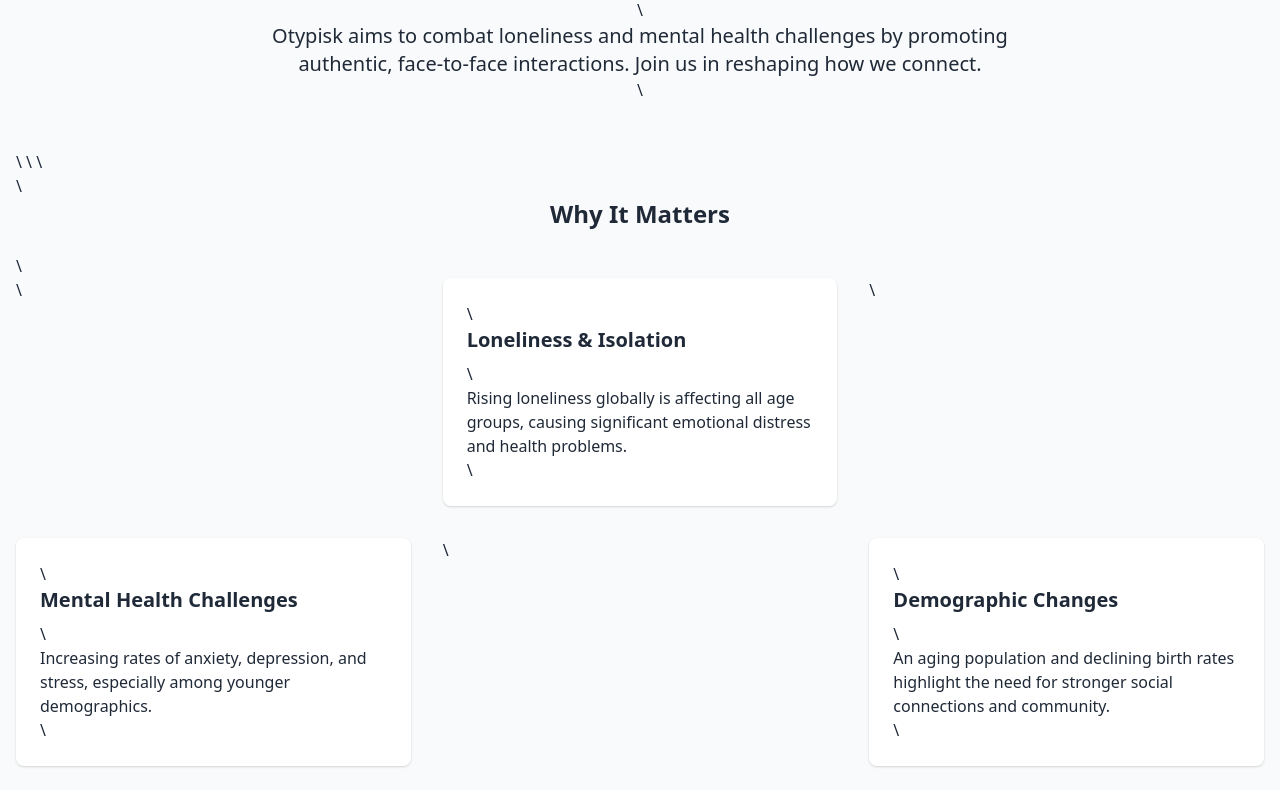
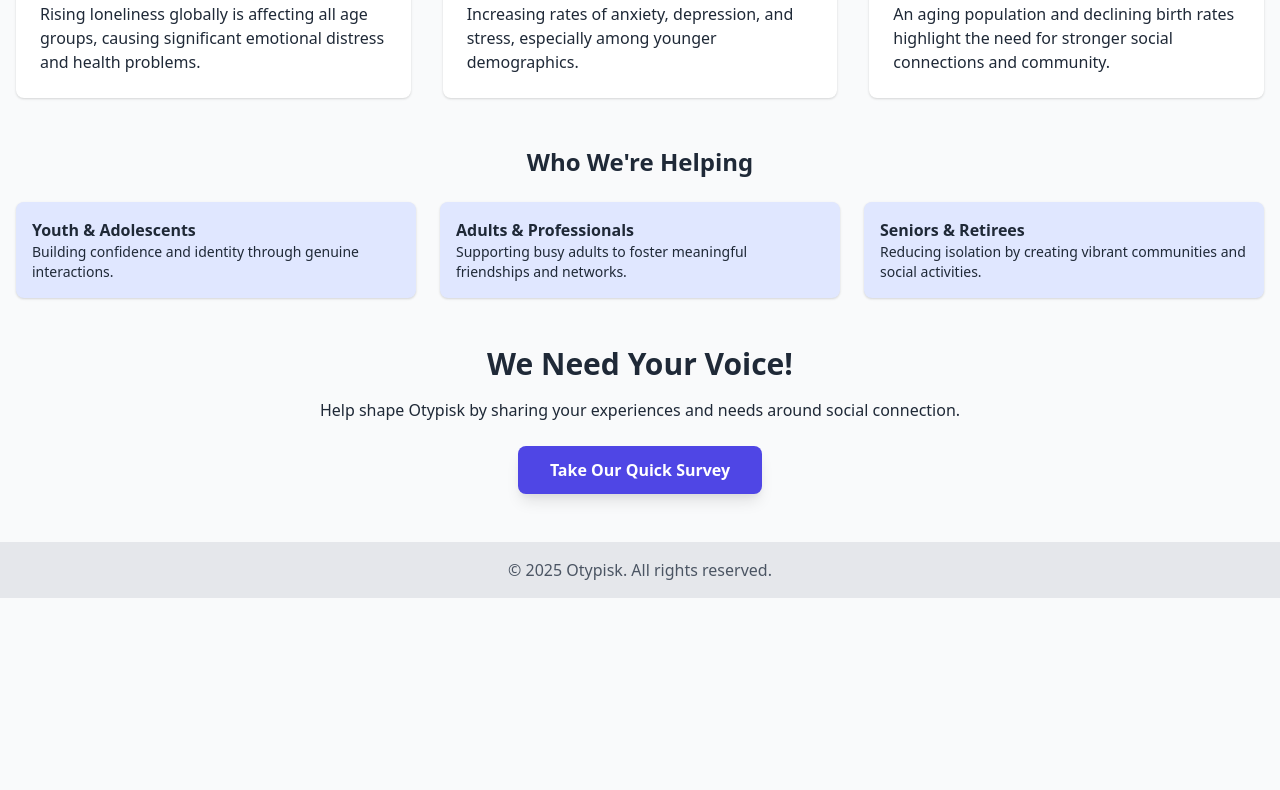
Before and after one commit to DrGuzze/Otypisk, a plain HTML site: page index.html in a window 1280 px wide. Shown: the part 442-1232 px from the top of the page. After the commit the page ends 1040 px from the top, so only its background shows below. Drawn offline with nearby package versions, Linux system fonts and the light colour scheme.

Commit message:
Update index.html

```diff
--- a/index.html
+++ b/index.html
@@ -1,80 +1,79 @@
-<!DOCTYPE html>\
-<html lang="en">\
-<head>\
-    <meta charset="UTF-8">\
-    <meta name="viewport" content="width=device-width, initial-scale=1.0">\
-    <title>Otypisk - Real Connections, Better Lives</title>\
-    <link href="https://cdn.jsdelivr.net/npm/tailwindcss@2.2.19/dist/tailwind.min.css" rel="stylesheet">\
-</head>\
-<body class="bg-gray-50 font-sans text-gray-800">\
-\
-    <!-- Header -->\
-    <header class="bg-indigo-600 text-white p-6 shadow-md">\
-        <div class="container mx-auto">\
-            <h1 class="text-4xl font-bold">Otypisk</h1>\
-            <p class="text-lg mt-2">Facilitating real-life, meaningful connections to improve mental health and social wellbeing.</p>\
-        </div>\
-    </header>\
-\
-    <!-- Main Content -->\
-    <main class="container mx-auto py-12 px-4">\
-        <!-- Vision Section -->\
-        <section class="text-center mb-12">\
-            <h2 class="text-3xl font-semibold mb-4">Our Vision \uc0\u55356 \u57263 </h2>\
-            <p class="text-xl max-w-3xl mx-auto">Otypisk aims to combat loneliness and mental health challenges by promoting authentic, face-to-face interactions. Join us in reshaping how we connect.</p>\
-        </section>\
-\
-        <!-- Target Issues Section -->\
-        <section class="mb-12">\
-            <h2 class="text-2xl font-semibold text-center mb-6">Why It Matters</h2>\
-            <div class="grid md:grid-cols-3 gap-8">\
-                <div class="bg-white rounded-lg shadow p-6">\
-                    <h3 class="text-xl font-bold mb-2">Loneliness & Isolation</h3>\
-                    <p>Rising loneliness globally is affecting all age groups, causing significant emotional distress and health problems.</p>\
-                </div>\
-                <div class="bg-white rounded-lg shadow p-6">\
-                    <h3 class="text-xl font-bold mb-2">Mental Health Challenges</h3>\
-                    <p>Increasing rates of anxiety, depression, and stress, especially among younger demographics.</p>\
-                </div>\
-                <div class="bg-white rounded-lg shadow p-6">\
-                    <h3 class="text-xl font-bold mb-2">Demographic Changes</h3>\
-                    <p>An aging population and declining birth rates highlight the need for stronger social connections and community.</p>\
-                </div>\
-            </div>\
-        </section>\
-\
-        <!-- User Segments Section -->\
-        <section class="mb-12">\
-            <h2 class="text-2xl font-semibold text-center mb-6">Who We're Helping</h2>\
-            <div class="grid md:grid-cols-3 gap-6">\
-                <div class="bg-indigo-100 p-4 rounded-lg shadow">\
-                    <h3 class="font-bold">Youth & Adolescents</h3>\
-                    <p class="text-sm">Building confidence and identity through genuine interactions.</p>\
-                </div>\
-                <div class="bg-indigo-100 p-4 rounded-lg shadow">\
-                    <h3 class="font-bold">Adults & Professionals</h3>\
-                    <p class="text-sm">Supporting busy adults to foster meaningful friendships and networks.</p>\
-                </div>\
-                <div class="bg-indigo-100 p-4 rounded-lg shadow">\
-                    <h3 class="font-bold">Seniors & Retirees</h3>\
-                    <p class="text-sm">Reducing isolation by creating vibrant communities and social activities.</p>\
-                </div>\
-            </div>\
-        </section>\
-\
-        <!-- Call to Action -->\
-        <section class="text-center">\
-            <h2 class="text-3xl font-semibold mb-4">We Need Your Voice!</h2>\
-            <p class="mb-6">Help shape Otypisk by sharing your experiences and needs around social connection.</p>\
-            <a href="#" class="inline-block bg-indigo-600 hover:bg-indigo-700 text-white py-3 px-8 rounded-lg font-semibold shadow-lg">Take Our Quick Survey</a>\
-        </section>\
-    </main>\
-\
-    <!-- Footer -->\
-    <footer class="bg-gray-200 text-gray-600 py-4 text-center">\
-        <p>&copy; 2025 Otypisk. All rights reserved.</p>\
-    </footer>\
-\
-</body>\
-</html>\
-}
+<!DOCTYPE html>
+<html lang="en">
+<head>
+    <meta charset="UTF-8">
+    <meta name="viewport" content="width=device-width, initial-scale=1.0">
+    <title>Otypisk - Real Connections, Better Lives</title>
+    <link href="https://cdn.jsdelivr.net/npm/tailwindcss@2.2.19/dist/tailwind.min.css" rel="stylesheet">
+</head>
+<body class="bg-gray-50 font-sans text-gray-800">
+
+    <!-- Header -->
+    <header class="bg-indigo-600 text-white p-6 shadow-md">
+        <div class="container mx-auto">
+            <h1 class="text-4xl font-bold">Otypisk</h1>
+            <p class="text-lg mt-2">Facilitating real-life, meaningful connections to improve mental health and social wellbeing.</p>
+        </div>
+    </header>
+
+    <!-- Main Content -->
+    <main class="container mx-auto py-12 px-4">
+        <!-- Vision Section -->
+        <section class="text-center mb-12">
+            <h2 class="text-3xl font-semibold mb-4">Our Vision 🎯</h2>
+            <p class="text-xl max-w-3xl mx-auto">Otypisk aims to combat loneliness and mental health challenges by promoting authentic, face-to-face interactions. Join us in reshaping how we connect.</p>
+        </section>
+
+        <!-- Target Issues Section -->
+        <section class="mb-12">
+            <h2 class="text-2xl font-semibold text-center mb-6">Why It Matters</h2>
+            <div class="grid md:grid-cols-3 gap-8">
+                <div class="bg-white rounded-lg shadow p-6">
+                    <h3 class="text-xl font-bold mb-2">Loneliness & Isolation</h3>
+                    <p>Rising loneliness globally is affecting all age groups, causing significant emotional distress and health problems.</p>
+                </div>
+                <div class="bg-white rounded-lg shadow p-6">
+                    <h3 class="text-xl font-bold mb-2">Mental Health Challenges</h3>
+                    <p>Increasing rates of anxiety, depression, and stress, especially among younger demographics.</p>
+                </div>
+                <div class="bg-white rounded-lg shadow p-6">
+                    <h3 class="text-xl font-bold mb-2">Demographic Changes</h3>
+                    <p>An aging population and declining birth rates highlight the need for stronger social connections and community.</p>
+                </div>
+            </div>
+        </section>
+
+        <!-- User Segments Section -->
+        <section class="mb-12">
+            <h2 class="text-2xl font-semibold text-center mb-6">Who We're Helping</h2>
+            <div class="grid md:grid-cols-3 gap-6">
+                <div class="bg-indigo-100 p-4 rounded-lg shadow">
+                    <h3 class="font-bold">Youth & Adolescents</h3>
+                    <p class="text-sm">Building confidence and identity through genuine interactions.</p>
+                </div>
+                <div class="bg-indigo-100 p-4 rounded-lg shadow">
+                    <h3 class="font-bold">Adults & Professionals</h3>
+                    <p class="text-sm">Supporting busy adults to foster meaningful friendships and networks.</p>
+                </div>
+                <div class="bg-indigo-100 p-4 rounded-lg shadow">
+                    <h3 class="font-bold">Seniors & Retirees</h3>
+                    <p class="text-sm">Reducing isolation by creating vibrant communities and social activities.</p>
+                </div>
+            </div>
+        </section>
+
+        <!-- Call to Action -->
+        <section class="text-center">
+            <h2 class="text-3xl font-semibold mb-4">We Need Your Voice!</h2>
+            <p class="mb-6">Help shape Otypisk by sharing your experiences and needs around social connection.</p>
+            <a href="#" class="inline-block bg-indigo-600 hover:bg-indigo-700 text-white py-3 px-8 rounded-lg font-semibold shadow-lg">Take Our Quick Survey</a>
+        </section>
+    </main>
+
+    <!-- Footer -->
+    <footer class="bg-gray-200 text-gray-600 py-4 text-center">
+        <p>&copy; 2025 Otypisk. All rights reserved.</p>
+    </footer>
+
+</body>
+</html>
```
